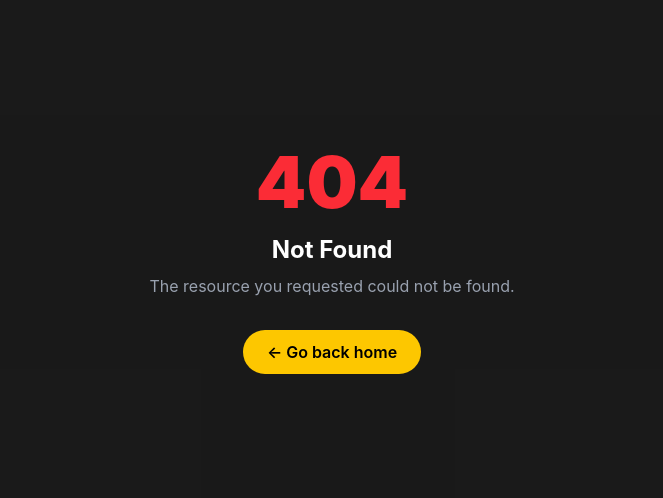
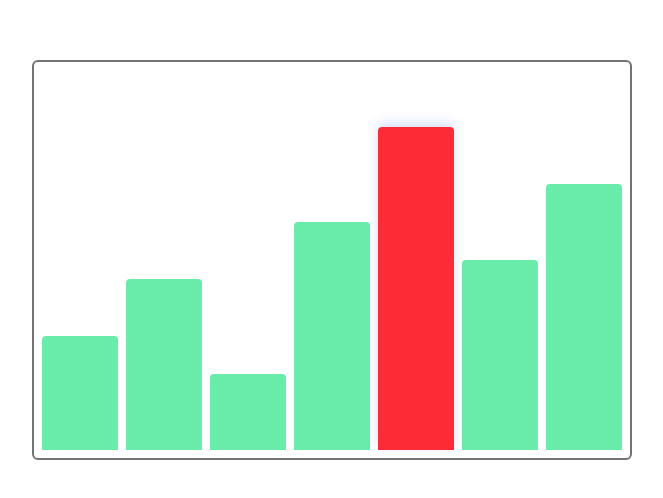
Before and after one commit to Divyanshu951/Tailwind-playground, a React (Vite) app: page /risingBar in a window 1280 px wide. Before the commit this address had no page. Shown: the part 140-638 px from the top of the page, without its empty margins (308-971 px from the left). Built offline with nearby package versions, Linux system fonts and the light colour scheme.

Commit message:
add a component for rising bar motion component

```diff
--- a/package.json
+++ b/package.json
@@ -12,6 +12,7 @@
   "dependencies": {
     "@sglara/cn": "^1.0.0",
     "@tailwindcss/vite": "^4.2.2",
+    "framer-motion": "^13.2.0",
     "react": "^19.2.4",
     "react-dom": "^19.2.4",
     "react-router-dom": "^7.14.0",
--- a/src/App.jsx
+++ b/src/App.jsx
@@ -10,6 +10,7 @@ import AppLayoutGrid from "./projects/grid/AppLayoutGrid";
 import AppLayoutMasking from "./projects/masking/AppLayoutMasking";
 import AppLayoutHF from "./projects/hoverFocusAndOtherState/AppLayoutHF";
 import AppLayoutSvg from "./projects/svgs/AppLayoutSvg";
+import RisingBar from "./projects/raising-bars/RisingBar";
 
 const router = createBrowserRouter([
   { path: "/", element: <AppLayout />, errorElement: <Error /> },
@@ -58,6 +59,11 @@ const router = createBrowserRouter([
     element: <AppLayoutSvg />,
     errorElement: <Error />,
   },
+  {
+    path: "/risingBar",
+    element: <RisingBar />,
+    errorElement: <Error />,
+  },
 ]);
 
 function App() {
--- /dev/null
+++ b/src/projects/raising-bars/RisingBar.tsx
@@ -0,0 +1,40 @@
+import { motion } from "framer-motion";
+
+const RisingBar = () => {
+  const bars = [
+    { height: "30%", day: "Mon" },
+    { height: "45%", day: "Tue" },
+    { height: "20%", day: "Wed" },
+    { height: "60%", day: "Thu" },
+    { height: "85%", day: "Fri", active: true },
+    { height: "50%", day: "Sat" },
+    { height: "70%", day: "Sun" },
+  ];
+
+  return (
+    <div className="flex h-screen w-screen items-center justify-center">
+      <div className="flex h-100 w-150 items-end gap-2 rounded-md border-2 border-neutral-500 p-2">
+        {bars.map((bar, index) => (
+          <motion.div
+            style={{ height: bar.height, transformOrigin: "bottom" }}
+            key={index}
+            initial={{ scaleY: 0 }}
+            animate={{ scaleY: 1 }}
+            transition={{
+              duration: 0.5,
+              delay: index * 0.1,
+              ease: [0.22, 1, 0.36, 1], // Smooth custom ease curve
+            }}
+            className={
+              bar.active
+                ? "relative w-full rounded-t-sm bg-red-500 shadow-[0_-4px_12px_rgba(37,99,235,0.2)]"
+                : "group relative w-full cursor-pointer rounded-t-sm bg-green-400/60 transition-colors hover:bg-green-400/20"
+            }
+          />
+        ))}
+      </div>
+    </div>
+  );
+};
+
+export default RisingBar;
--- a/src/ui/AppLayout.jsx
+++ b/src/ui/AppLayout.jsx
@@ -16,6 +16,10 @@ function AppLayout() {
     {
       title: "svg",
       path: "svg",
+    },
+    {
+      title: "risingBar",
+      path: "risingBar",
     },
   ];
 
```
Also changed, not shown: 1 other file (tests, documents, lock files or other folders).
